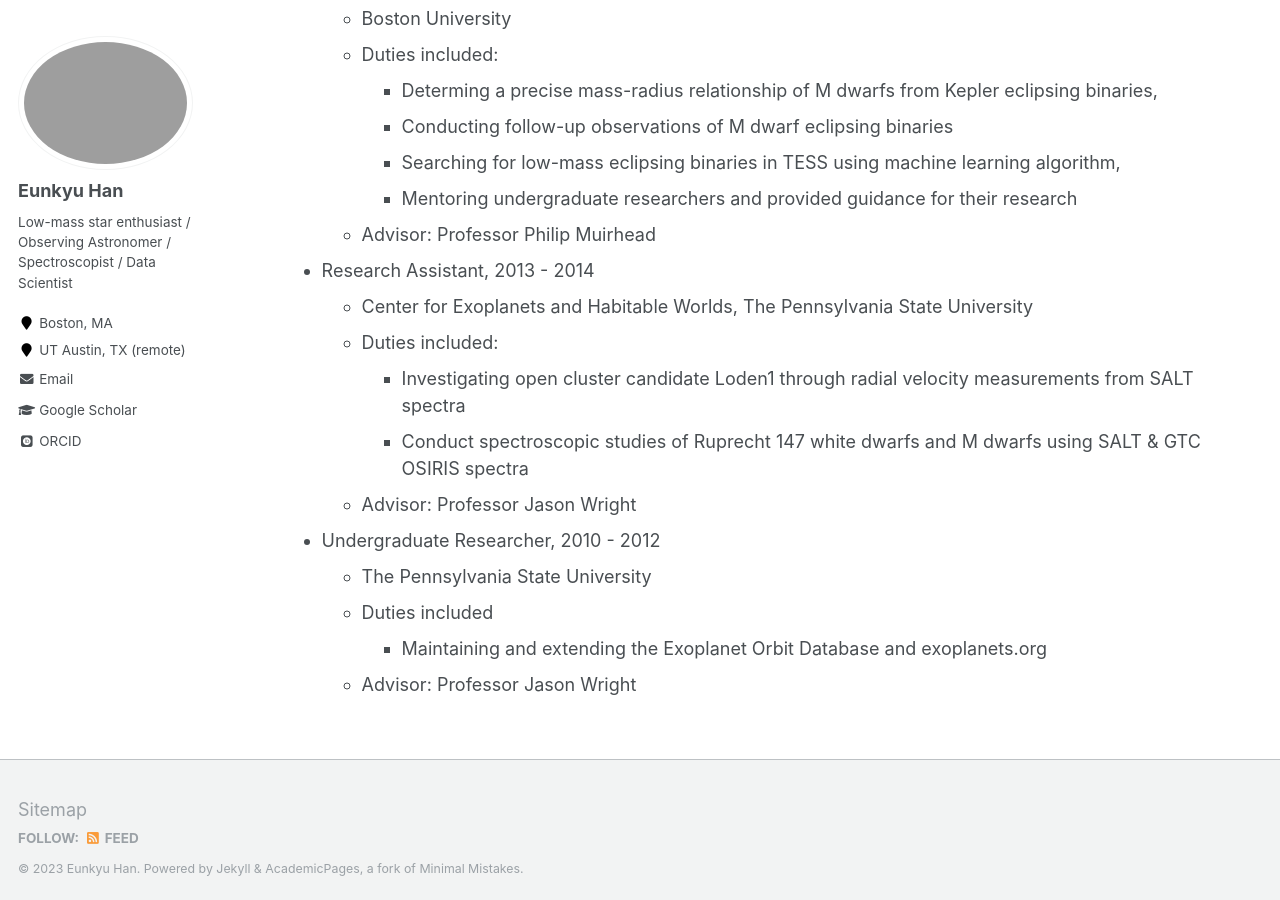
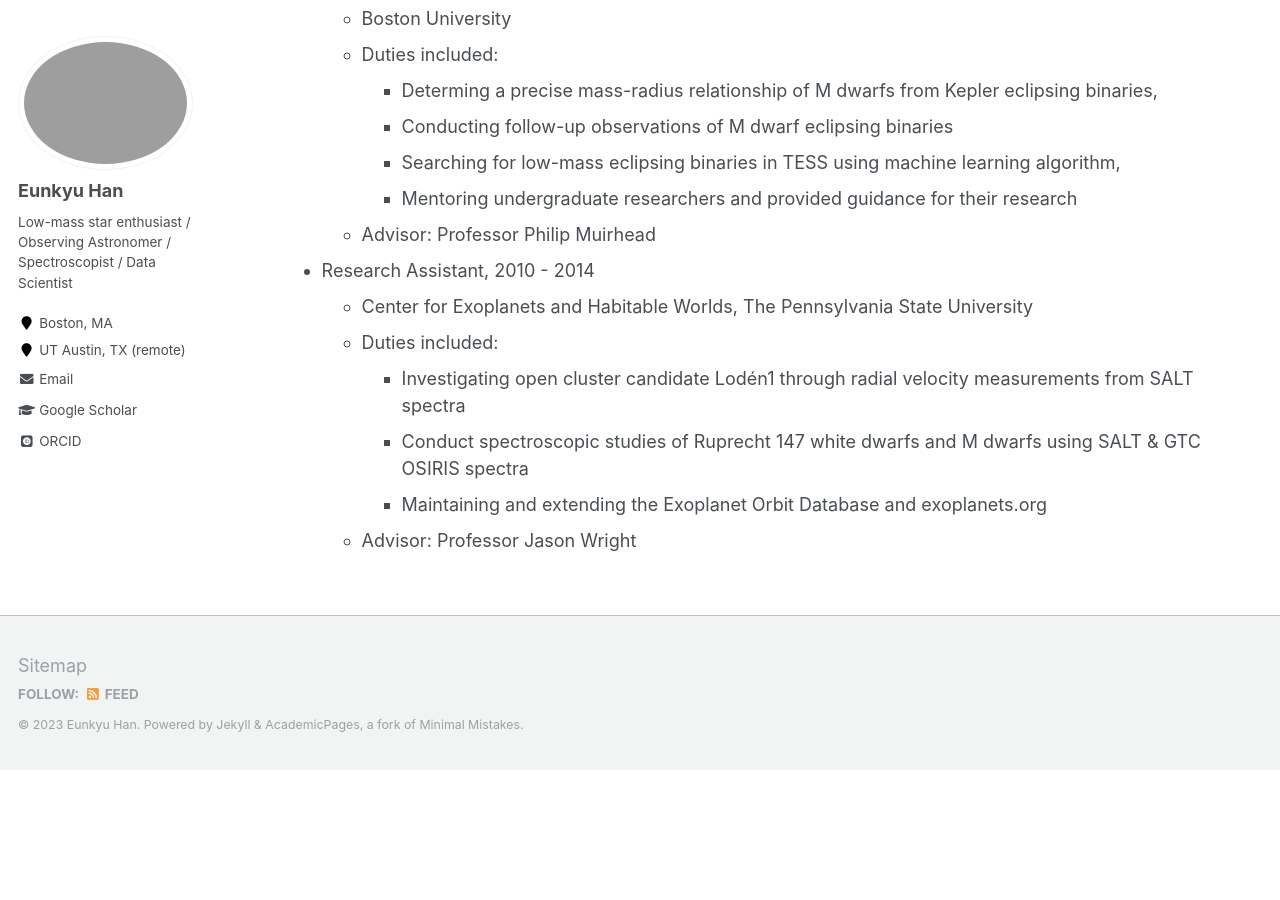
Before and after one commit to eunkyuh/eunkyuh.github.io, a Jekyll site: the page built from _pages/cv.md, in a window 1280 px wide and 900 px high, scrolled down 844 px. Built offline with Jekyll 4.4.1, drawn with Linux system fonts in a browser that asks for light colours; some web fonts are replaced; after the commit the page ends 1614 px from its top, so only the background shows below that.

Commit message:
Update cv.md

```diff
--- a/_pages/cv.md
+++ b/_pages/cv.md
@@ -28,7 +28,6 @@ Professional Positions
     * Conducting a radial velocity survey to monitor binary stars
     * Developing a tool to optimize observation schedules for a given telescope location and night for the survey using a reinforcement learning algorithm
     * Co-advising graduate students on their thesis projects and providing hands-on guidance
-
   * Supervisors: Professor Dan Jaffe, Dr. Gregory Mace
 
 * Graduate Research Assistant, 2015 - 2020
@@ -38,21 +37,16 @@ Professional Positions
     * Conducting follow-up observations of M dwarf eclipsing binaries
     * Searching for low-mass eclipsing binaries in TESS using machine learning algorithm,
     * Mentoring undergraduate researchers and provided guidance for their research
-
   * Advisor: Professor Philip Muirhead
 
-* Research Assistant, 2013 - 2014
+* Research Assistant, 2010 - 2014
   * Center for Exoplanets and Habitable Worlds, The Pennsylvania State University
   * Duties included:
-    * Investigating open cluster candidate Loden1 through radial velocity measurements from SALT spectra
+    * Investigating open cluster candidate Lodén1 through radial velocity measurements from SALT spectra
     * Conduct spectroscopic studies of Ruprecht 147 white dwarfs and M dwarfs using SALT & GTC OSIRIS spectra
+    * Maintaining and extending the Exoplanet Orbit Database and exoplanets.org
   * Advisor: Professor Jason Wright
 
-* Undergraduate Researcher, 2010 - 2012
-  * The Pennsylvania State University
-  * Duties included
-    * Maintaining and extending the Exoplanet Orbit Database and exoplanets.org
-  * Advisor: Professor Jason Wright
 
 <!-- Skills
 ======
```
